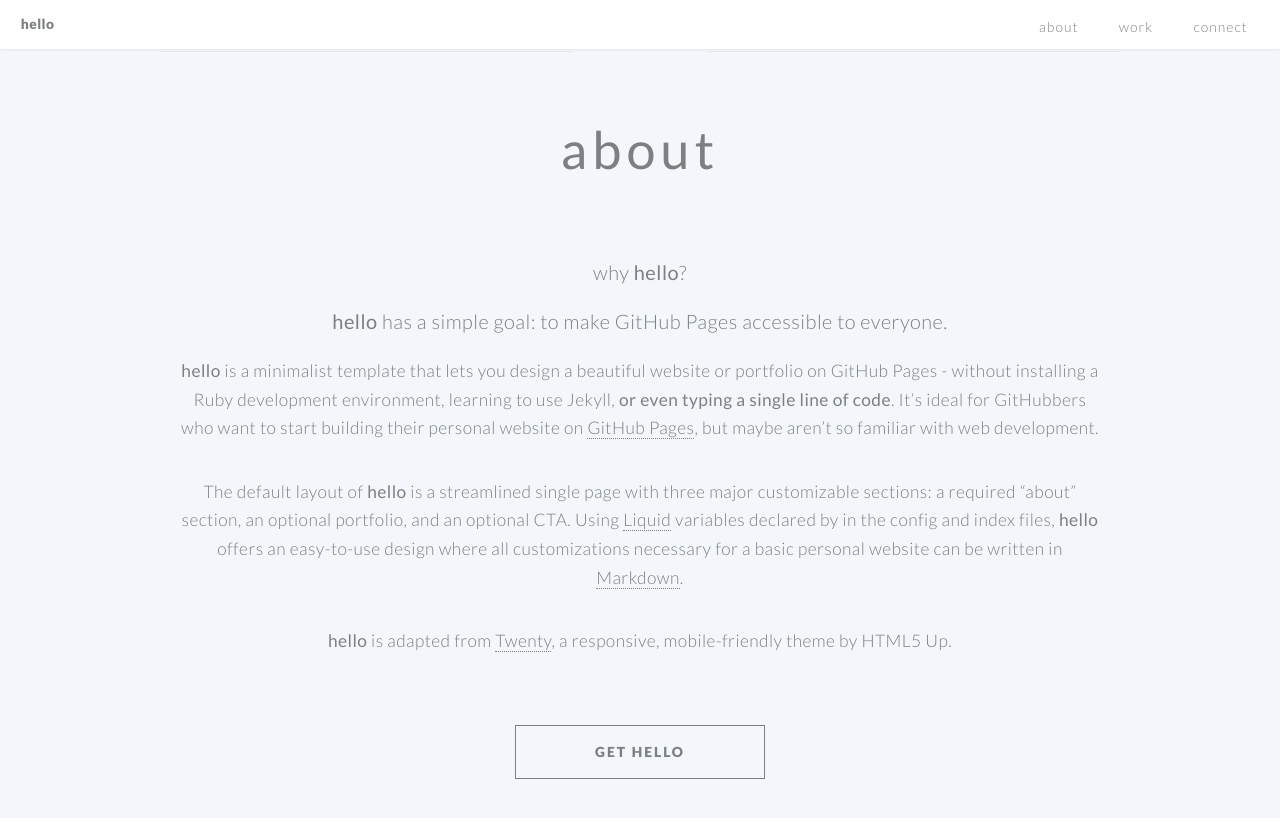
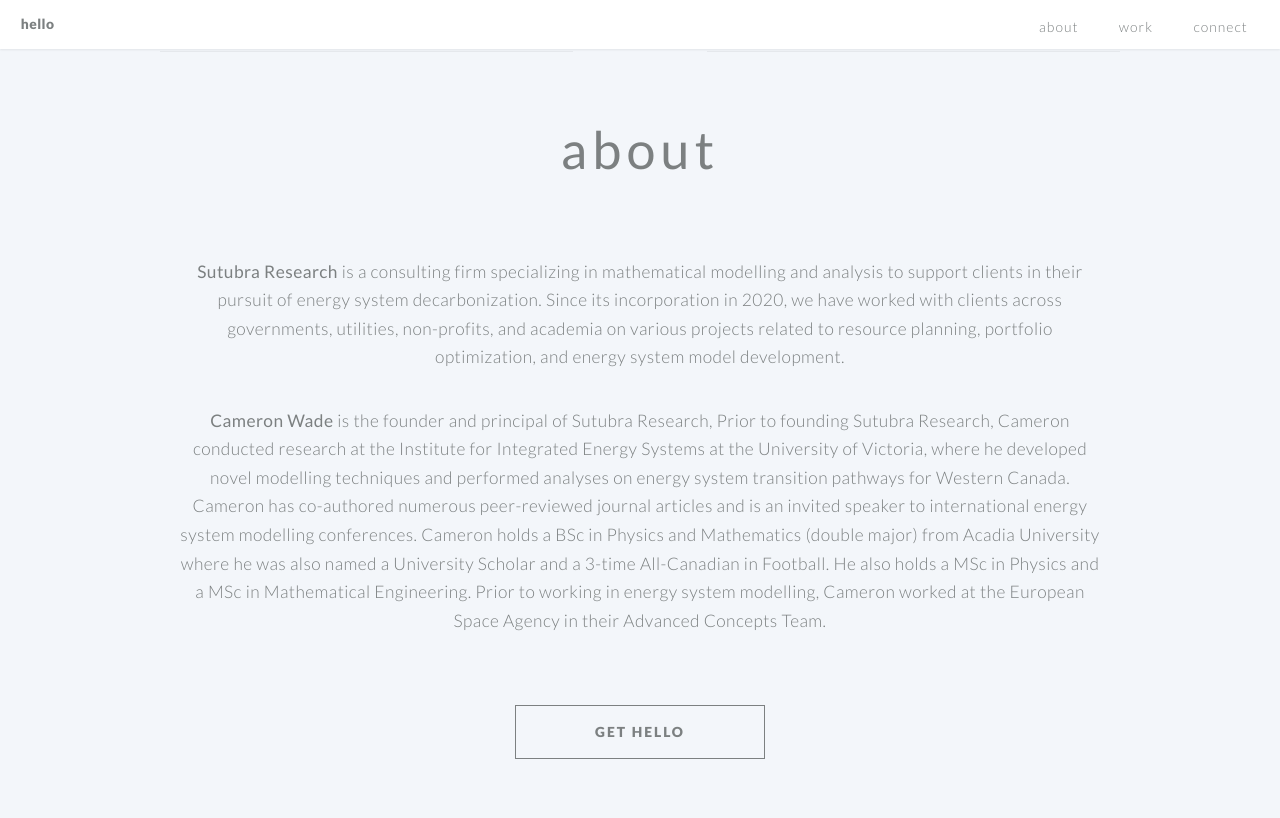
Before and after one commit to SutubraResearch/SutubraResearch.github.io, a Jekyll site: the page built from index.md, in a window 1280 px wide and 900 px high, scrolled down 583 px. Shown: the top 818 px of the window. Built offline with Jekyll 4.4.1, drawn with Linux system fonts in a browser that asks for light colours.

Commit message:
Commit 3

```diff
--- a/index.md
+++ b/index.md
@@ -37,21 +37,13 @@
 # By declaring these variables, you can include a CTA section.
 cta: connect # the heading for your CTA section
 cta_description: questions, comments, or concerns? please don't hesitate to reach out. # a description to be desplayed below the heading and above the content
-cta_button: mailto:saragong@usc.edu # a link to an external website or to media
+cta_button: mailto:cameron@sutubra.ca # a link to an external website or to media
 cta_button_label: contact # the label on the button
 
 ---
 [//]: # (write a bit about yourself here)
-### why **hello**?
-
-### **hello** has a simple goal: to make GitHub Pages accessible to everyone.
-
-**hello** is a minimalist template that lets you design a beautiful website or portfolio on GitHub Pages - without installing a Ruby
-development environment, learning to use Jekyll, **or even typing a single line of code**. It's ideal for GitHubbers
-who want to start building their personal website on [GitHub Pages](https://pages.github.com/), but maybe aren't so familiar with web development.
 
 
-The default layout of **hello** is a streamlined single page with three major customizable sections: a required "about" section, an optional portfolio, and an optional CTA. Using [Liquid](https://shopify.github.io/liquid/) variables declared by in the config and index files, **hello** offers an easy-to-use design where all customizations necessary for a basic personal website can be written in [Markdown](https://www.markdownguide.org/basic-syntax/).
+**Sutubra Research** is a consulting firm specializing in mathematical modelling and analysis to support clients in their pursuit of energy system decarbonization. Since its incorporation in 2020, we have worked with clients across governments, utilities, non-profits, and academia on various projects related to resource planning, portfolio optimization, and energy system model development.
 
-
-**hello** is adapted from [Twenty](https://html5up.net/twenty), a responsive, mobile-friendly theme by HTML5 Up.
+**Cameron Wade** is the founder and principal of Sutubra Research, Prior to founding Sutubra Research, Cameron conducted research at the Institute for Integrated Energy Systems at the University of Victoria, where he developed novel modelling techniques and performed analyses on energy system transition pathways for Western Canada. Cameron has co-authored numerous peer-reviewed journal articles and is an invited speaker to international energy system modelling conferences. Cameron holds a BSc in Physics and Mathematics (double major) from Acadia University where he was also named a University Scholar and a 3-time All-Canadian in Football. He also holds a MSc in Physics and a MSc in Mathematical Engineering. Prior to working in energy system modelling, Cameron worked at the European Space Agency in their Advanced Concepts Team.
```
Also changed, not shown: other parts of index.md (+2 -2 lines), assets/ico/logo.ico (added).
